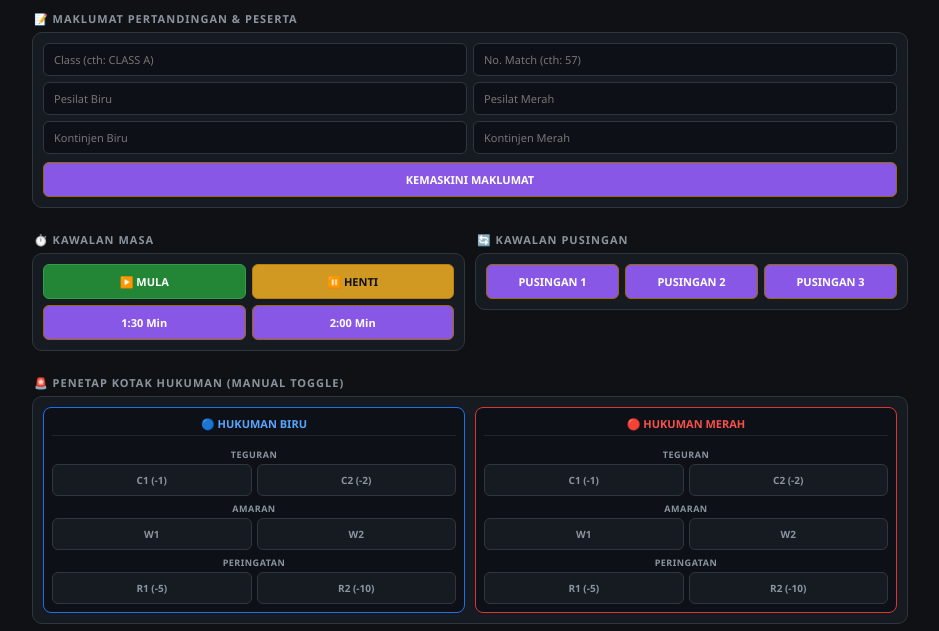
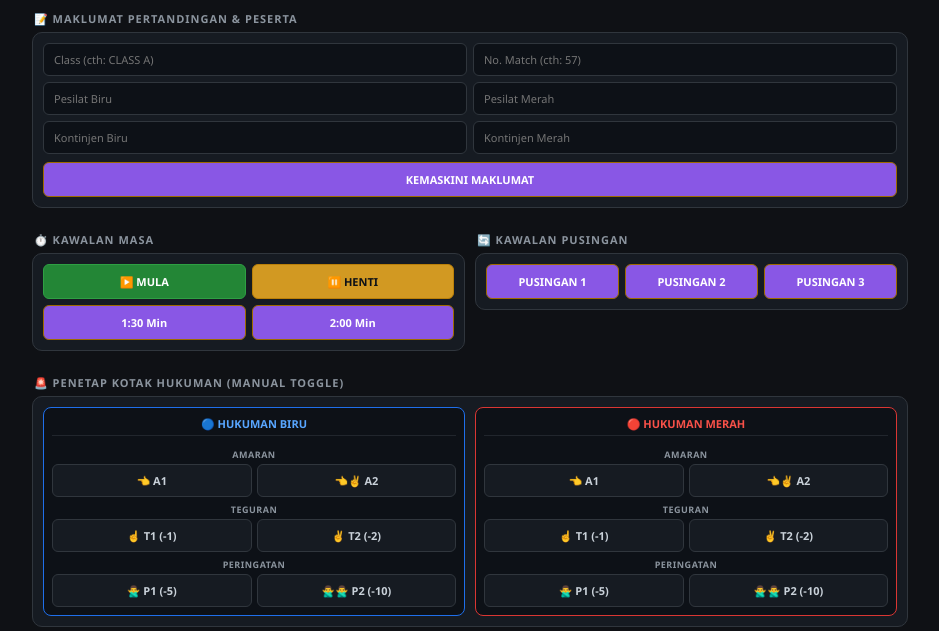
Before and after one commit to aimanaizatysf00/Digital-Scoring-Olahraga, a website: page pengadil.html in a window 1280 px wide. Shown: the part 169-800 px from the top of the page, without its empty margins (170-1109 px from the left). Drawn offline with nearby package versions, Linux system fonts and the light colour scheme; no server answers.

Commit message:
Update pengadil.html

```diff
--- a/pengadil.html
+++ b/pengadil.html
@@ -64,7 +64,7 @@
     .red-add { background: #8e1519; border-color: #da3633; }
     .red-sub { background: #4e0a0c; border-color: #a8221f; color: #8b949e; }
 
-    /* REKA BENTUK KOTAK HUKUMAN MATCHING SKRIN TV */
+    /* REKA BENTUK KOTAK HUKUMAN */
     .penalty-section {
       display: flex;
       flex-direction: column;
@@ -96,16 +96,20 @@
     .btn-penalty {
       background: #161b22;
       border: 1px solid #30363d;
-      color: #8b949e;
+      color: #c9d1d9;
       padding: 8px 2px;
-      font-size: 10px;
+      font-size: 11px;
       font-weight: 800;
       border-radius: 6px;
       text-align: center;
       transition: all 0.2s ease;
+      display: flex;
+      align-items: center;
+      justify-content: center;
+      gap: 4px;
     }
 
-    /* TAMPILAN APABILA HUKUMAN AKTIF (MENYALA SAMO KERTAS SKRIN TV) */
+    /* TAMPILAN APABILA HUKUMAN AKTIF */
     .btn-penalty.active-p {
       background: #da3633 !important;
       border-color: #f1c40f !important;
@@ -179,7 +183,7 @@
     </div>
   </div>
 
-  <!-- PENETAP KOTAK HUKUMAN MANUAL (SAMA REKA BENTUK DENGAN SKRIN TV) -->
+  <!-- PENETAP KOTAK HUKUMAN MANUAL -->
   <div class="section-title">🚨 PENETAP KOTAK HUKUMAN (MANUAL TOGGLE)</div>
   <div class="card-panel">
     <div class="two-col-container">
@@ -189,30 +193,30 @@
         <div class="box-title" style="color:#58a6ff;">🔵 HUKUMAN BIRU</div>
         <div class="penalty-section">
 
-          <!-- TEGURAN -->
+          <!-- 1. AMARAN -->
+          <div class="penalty-group">
+            <div class="penalty-group-title">AMARAN</div>
+            <div class="penalty-grid">
+              <button class="btn-penalty" id="btn_blue_A1" title="Amaran 1" onclick="togglePenalty('blue', 'A1', 0)">👈 A1</button>
+              <button class="btn-penalty" id="btn_blue_A2" title="Amaran 2" onclick="togglePenalty('blue', 'A2', 0)">👈✌️ A2</button>
+            </div>
+          </div>
+
+          <!-- 2. TEGURAN -->
           <div class="penalty-group">
             <div class="penalty-group-title">TEGURAN</div>
             <div class="penalty-grid">
-              <button class="btn-penalty" id="btn_blue_T1" onclick="togglePenalty('blue', 'T1', -1)">C1 (-1)</button>
-              <button class="btn-penalty" id="btn_blue_T2" onclick="togglePenalty('blue', 'T2', -2)">C2 (-2)</button>
+              <button class="btn-penalty" id="btn_blue_T1" title="Teguran 1 (-1)" onclick="togglePenalty('blue', 'T1', -1)">☝️ T1 (-1)</button>
+              <button class="btn-penalty" id="btn_blue_T2" title="Teguran 2 (-2)" onclick="togglePenalty('blue', 'T2', -2)">✌️ T2 (-2)</button>
             </div>
           </div>
 
-          <!-- AMARAN -->
-          <div class="penalty-group">
-            <div class="penalty-group-title">AMARAN</div>
-            <div class="penalty-grid">
-              <button class="btn-penalty" id="btn_blue_A1" onclick="togglePenalty('blue', 'A1', 0)">W1</button>
-              <button class="btn-penalty" id="btn_blue_A2" onclick="togglePenalty('blue', 'A2', 0)">W2</button>
-            </div>
-          </div>
-
-          <!-- PERINGATAN -->
+          <!-- 3. PERINGATAN -->
           <div class="penalty-group">
             <div class="penalty-group-title">PERINGATAN</div>
             <div class="penalty-grid">
-              <button class="btn-penalty" id="btn_blue_P1" onclick="togglePenalty('blue', 'P1', -5)">R1 (-5)</button>
-              <button class="btn-penalty" id="btn_blue_P2" onclick="togglePenalty('blue', 'P2', -10)">R2 (-10)</button>
+              <button class="btn-penalty" id="btn_blue_P1" title="Peringatan 1 (-5)" onclick="togglePenalty('blue', 'P1', -5)">🙅‍♂️ P1 (-5)</button>
+              <button class="btn-penalty" id="btn_blue_P2" title="Peringatan 2 (-10)" onclick="togglePenalty('blue', 'P2', -10)">🙅‍♂️🙅‍♂️ P2 (-10)</button>
             </div>
           </div>
 
@@ -224,30 +228,30 @@
         <div class="box-title" style="color:#f85149;">🔴 HUKUMAN MERAH</div>
         <div class="penalty-section">
 
-          <!-- TEGURAN -->
+          <!-- 1. AMARAN -->
+          <div class="penalty-group">
+            <div class="penalty-group-title">AMARAN</div>
+            <div class="penalty-grid">
+              <button class="btn-penalty" id="btn_red_A1" title="Amaran 1" onclick="togglePenalty('red', 'A1', 0)">👈 A1</button>
+              <button class="btn-penalty" id="btn_red_A2" title="Amaran 2" onclick="togglePenalty('red', 'A2', 0)">👈✌️ A2</button>
+            </div>
+          </div>
+
+          <!-- 2. TEGURAN -->
           <div class="penalty-group">
             <div class="penalty-group-title">TEGURAN</div>
             <div class="penalty-grid">
-              <button class="btn-penalty" id="btn_red_T1" onclick="togglePenalty('red', 'T1', -1)">C1 (-1)</button>
-              <button class="btn-penalty" id="btn_red_T2" onclick="togglePenalty('red', 'T2', -2)">C2 (-2)</button>
+              <button class="btn-penalty" id="btn_red_T1" title="Teguran 1 (-1)" onclick="togglePenalty('red', 'T1', -1)">☝️ T1 (-1)</button>
+              <button class="btn-penalty" id="btn_red_T2" title="Teguran 2 (-2)" onclick="togglePenalty('red', 'T2', -2)">✌️ T2 (-2)</button>
             </div>
           </div>
 
-          <!-- AMARAN -->
-          <div class="penalty-group">
-            <div class="penalty-group-title">AMARAN</div>
-            <div class="penalty-grid">
-              <button class="btn-penalty" id="btn_red_A1" onclick="togglePenalty('red', 'A1', 0)">W1</button>
-              <button class="btn-penalty" id="btn_red_A2" onclick="togglePenalty('red', 'A2', 0)">W2</button>
-            </div>
-          </div>
-
-          <!-- PERINGATAN -->
+          <!-- 3. PERINGATAN -->
           <div class="penalty-group">
             <div class="penalty-group-title">PERINGATAN</div>
             <div class="penalty-grid">
-              <button class="btn-penalty" id="btn_red_P1" onclick="togglePenalty('red', 'P1', -5)">R1 (-5)</button>
-              <button class="btn-penalty" id="btn_red_P2" onclick="togglePenalty('red', 'P2', -10)">R2 (-10)</button>
+              <button class="btn-penalty" id="btn_red_P1" title="Peringatan 1 (-5)" onclick="togglePenalty('red', 'P1', -5)">🙅‍♂️ P1 (-5)</button>
+              <button class="btn-penalty" id="btn_red_P2" title="Peringatan 2 (-10)" onclick="togglePenalty('red', 'P2', -10)">🙅‍♂️🙅‍♂️ P2 (-10)</button>
             </div>
           </div>
 
```
